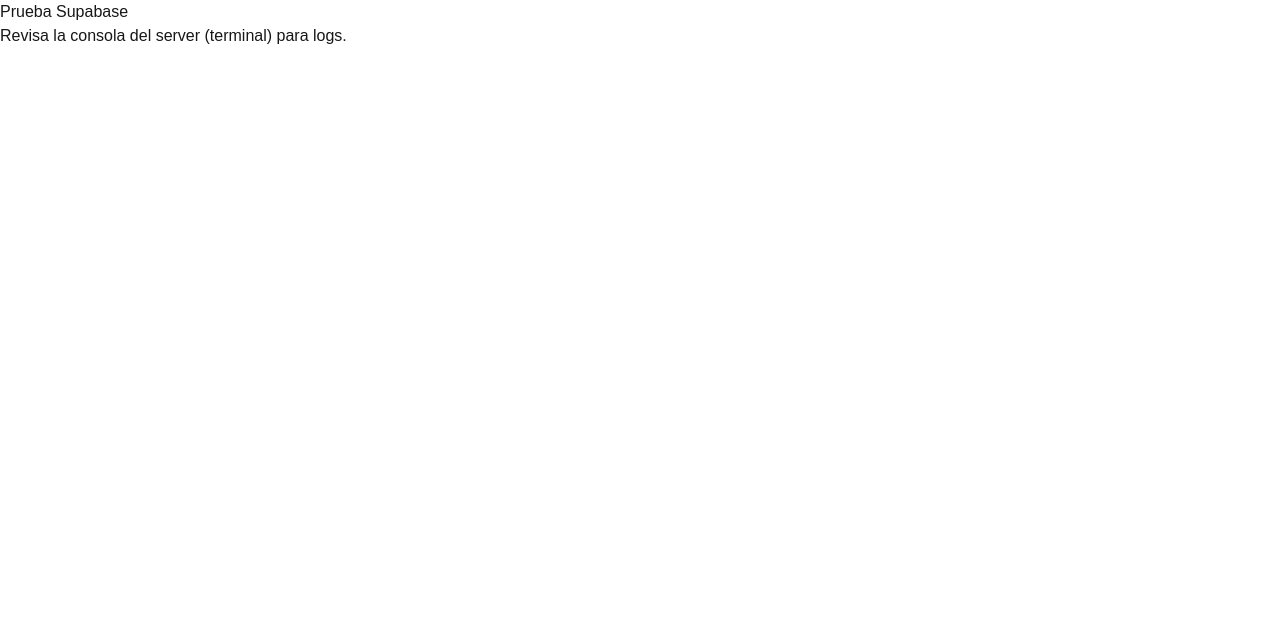
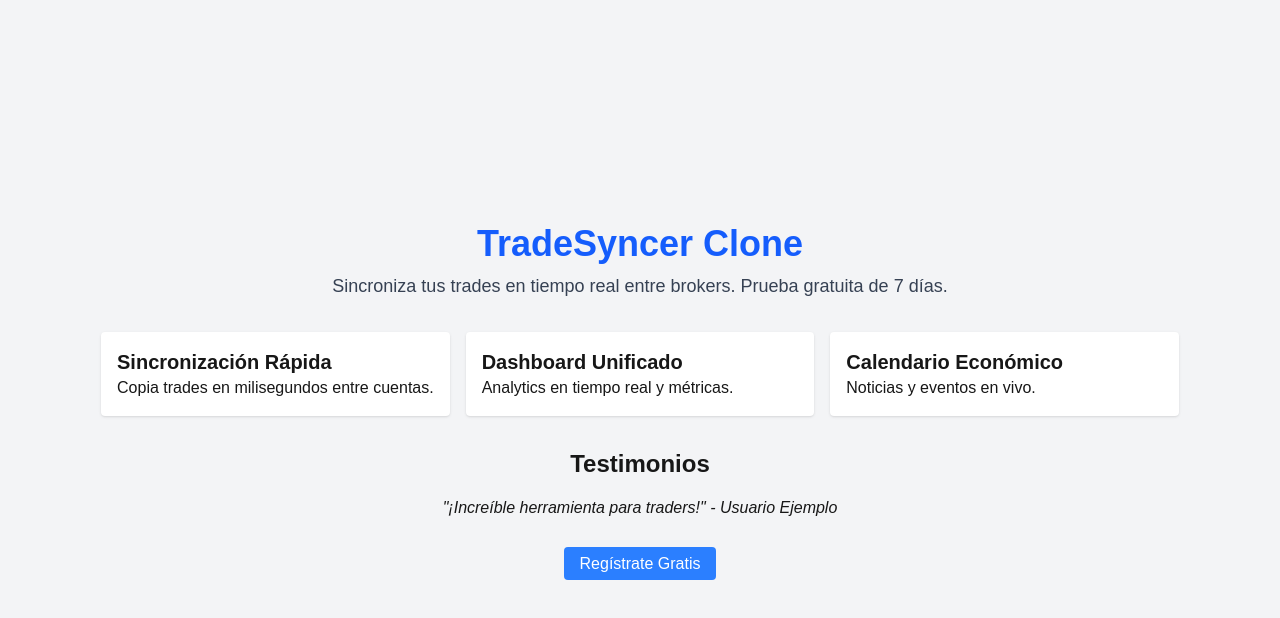
Before and after one commit to yosvani/trade-syncer-simple, a Next.js app: page / in a window 1280 px wide. Shown: the top 618 px of the page. Built offline with nearby package versions, Linux system fonts and the light colour scheme; no server answers; the database is empty.

Commit message:
Crear landing page modular

```diff
--- a/app/page.tsx
+++ b/app/page.tsx
@@ -1,13 +1,8 @@
-import { supabase } from '../lib/supabase-db';
+// app/page.tsx
+// Página de entrada principal. Importa componentes modulares para mantener separación.
 
-export default async function Home() {
-  const { data, error } = await supabase.from('test_table').select('*'); // Tabla dummy
-  console.log('Supabase test:', data, error);
+import Landing from '../components/Landing';
 
-  return (
-    <div>
-      <h1>Prueba Supabase</h1>
-      <p>Revisa la consola del server (terminal) para logs.</p>
-    </div>
-  );
+export default function Home() {
+  return <Landing />;
 }
--- /dev/null
+++ b/components/Landing.tsx
@@ -0,0 +1,45 @@
+// components/Landing.tsx
+// Este componente maneja la página de inicio (landing). Es reusable y no depende de auth o DB aún.
+
+import React from 'react';
+
+const Landing: React.FC = () => {
+  return (
+    <div className="min-h-screen bg-gray-100 flex flex-col items-center justify-center p-4">
+      <header className="text-center mb-8">
+        <h1 className="text-4xl font-bold text-blue-600">TradeSyncer Clone</h1>
+        <p className="text-lg text-gray-700 mt-2">
+          Sincroniza tus trades en tiempo real entre brokers. Prueba gratuita de 7 días.
+        </p>
+      </header>
+
+      <section className="grid grid-cols-1 md:grid-cols-3 gap-4 mb-8">
+        {/* Features - Cada feature es un card simple */}
+        <div className="bg-white p-4 rounded shadow">
+          <h2 className="text-xl font-semibold">Sincronización Rápida</h2>
+          <p>Copia trades en milisegundos entre cuentas.</p>
+        </div>
+        <div className="bg-white p-4 rounded shadow">
+          <h2 className="text-xl font-semibold">Dashboard Unificado</h2>
+          <p>Analytics en tiempo real y métricas.</p>
+        </div>
+        <div className="bg-white p-4 rounded shadow">
+          <h2 className="text-xl font-semibold">Calendario Económico</h2>
+          <p>Noticias y eventos en vivo.</p>
+        </div>
+      </section>
+
+      <section className="text-center">
+        <h2 className="text-2xl font-bold mb-4">Testimonios</h2>
+        <p className="italic">"¡Increíble herramienta para traders!" - Usuario Ejemplo</p>
+        {/* Agrega más si quieres */}
+      </section>
+
+      <footer className="mt-8">
+        <a href="/signup" className="bg-blue-500 text-white px-4 py-2 rounded">Regístrate Gratis</a>
+      </footer>
+    </div>
+  );
+};
+
+export default Landing;
```
